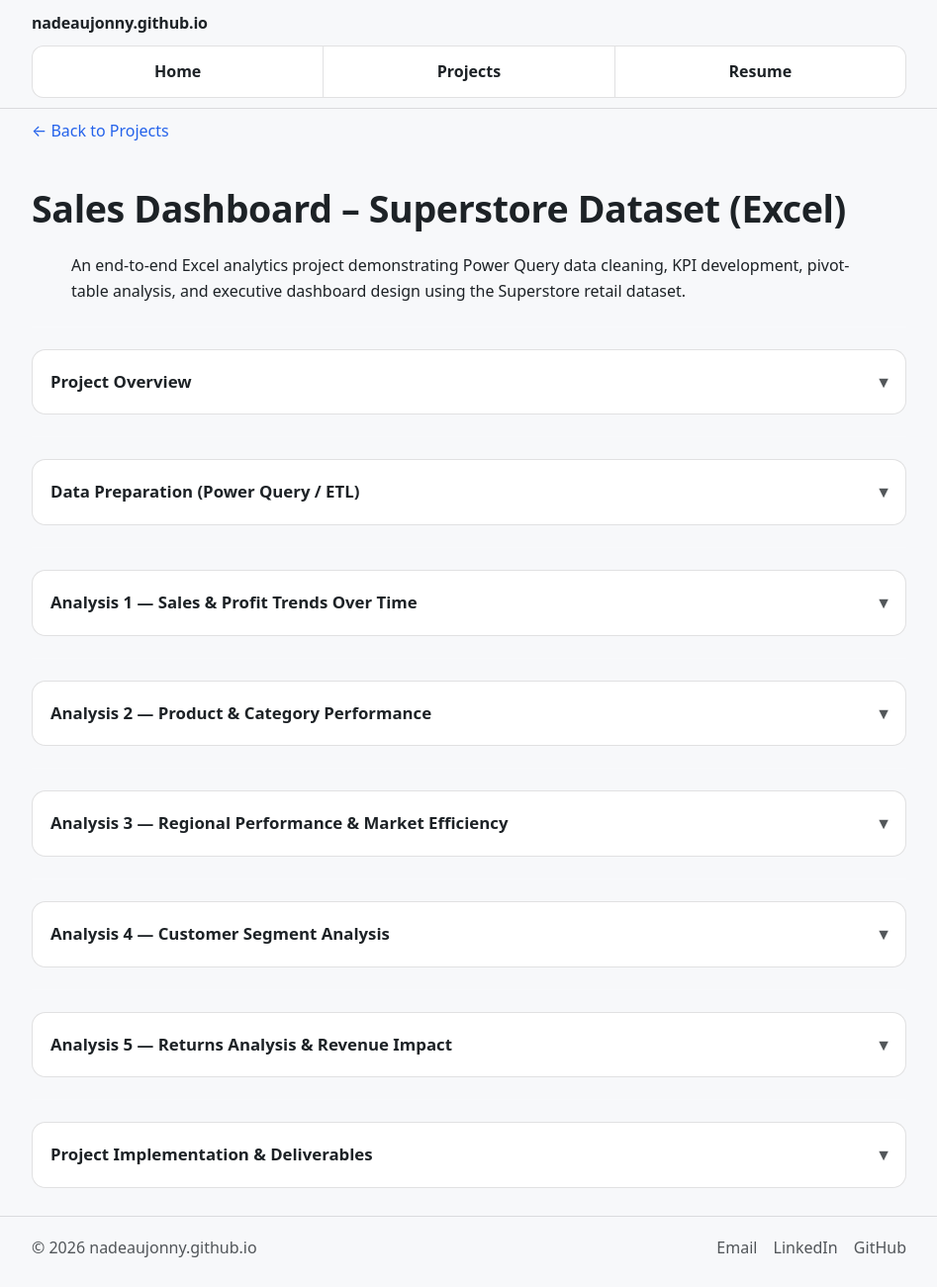
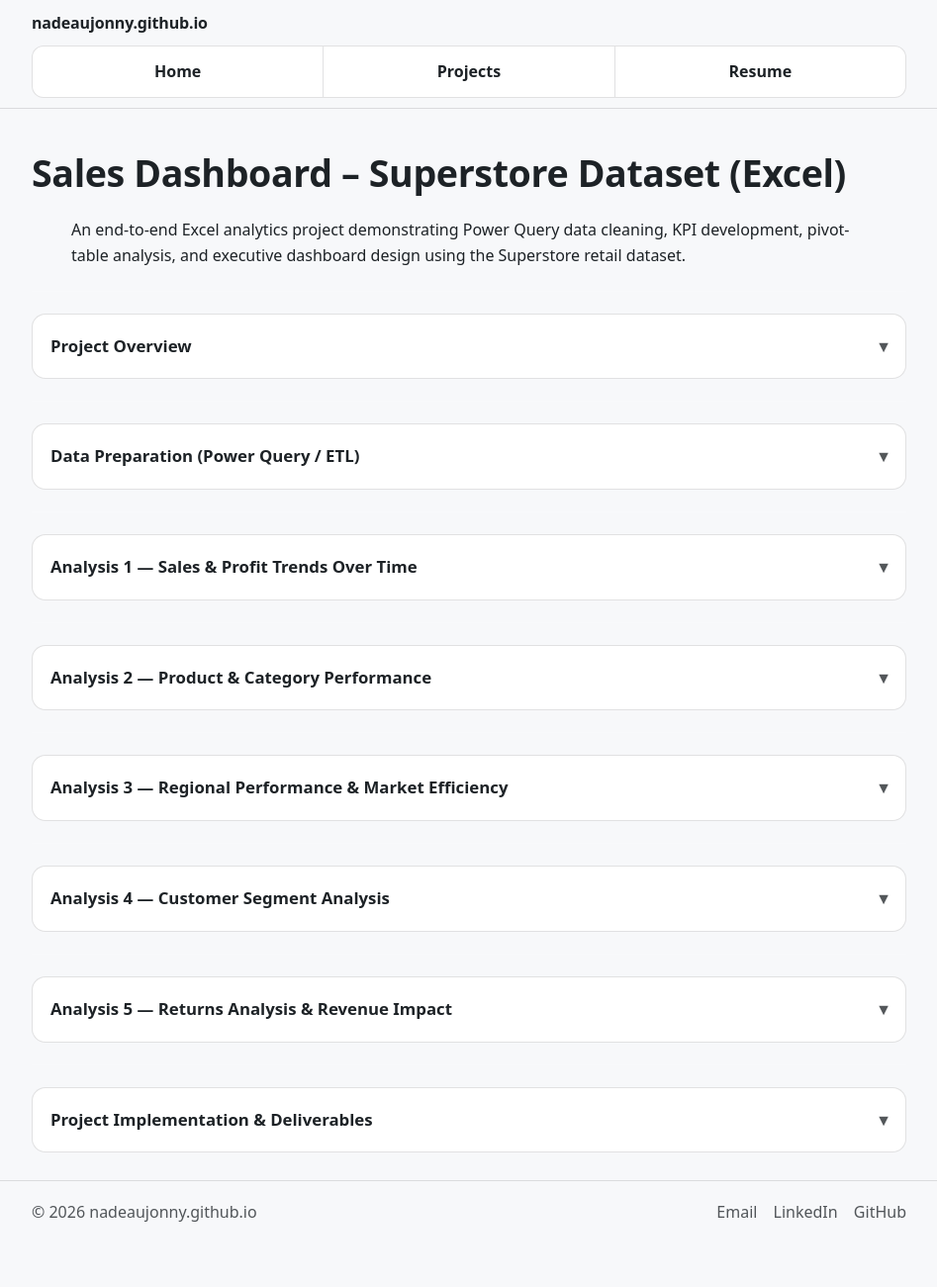
Before and after one commit to nadeaujonny/nadeaujonny.github.io, a Jekyll site: the page built from projects/excel-superstore-analysis/index.md, in a window 1280 px wide and 1301 px high. Shown: the whole window at 99% size, without its empty margins (166-1113 px from the left). Built offline with Jekyll 4.4.1, drawn with Linux system fonts in a browser that asks for light colours.

Commit message:
Remove back button from index.md
Removed back button from the project index.

```diff
--- a/projects/excel-superstore-analysis/index.md
+++ b/projects/excel-superstore-analysis/index.md
@@ -2,8 +2,6 @@
 layout: default
 title: Sales Dashboard – Superstore Dataset (Excel)
 ---
-
-<a href="/projects" class="back-btn">← Back to Projects</a>
 
 # Sales Dashboard – Superstore Dataset (Excel)
 
```
